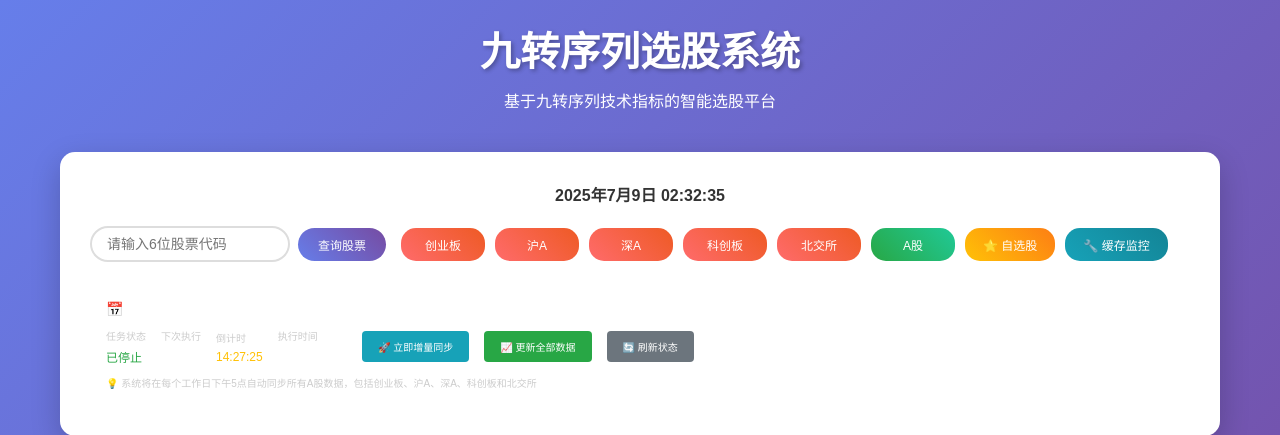
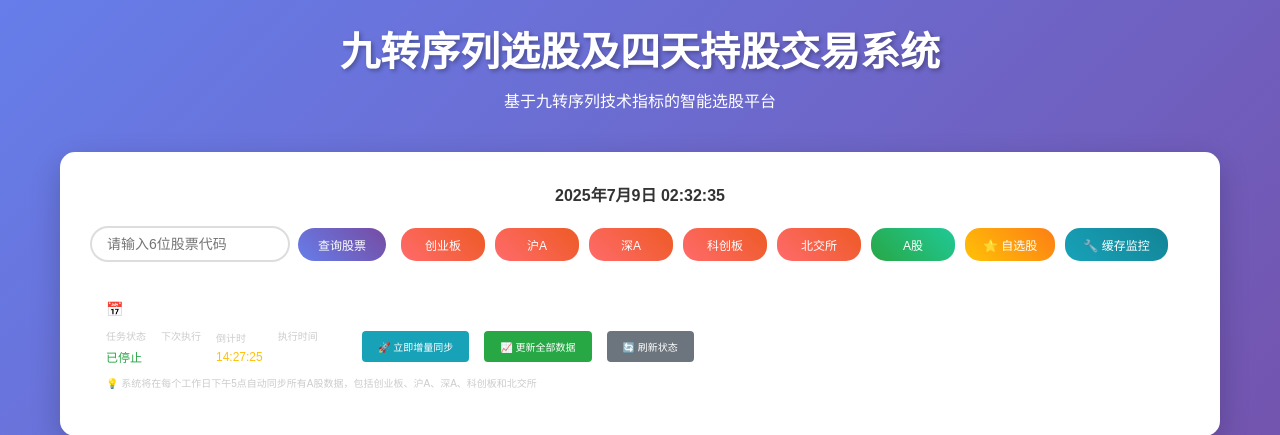
Before and after one commit to wuxiancai/td_stock_web, a Flask app: page / in a window 1280 px wide. Shown: the top 435 px of the page. Run offline with Flask 3, Linux system fonts and the light colour scheme.

Commit message:
修改标题

```diff
--- a/templates/index.html
+++ b/templates/index.html
@@ -3,7 +3,7 @@
 <head>
     <meta charset="UTF-8">
     <meta name="viewport" content="width=device-width, initial-scale=1.0">
-    <title>九转序列选股系统</title>
+    <title>九转序列选股及四天持股交易系统</title>
     <style>
         * {
             margin: 0;
@@ -321,7 +321,7 @@
 <body>
     <div class="container">
         <div class="header">
-            <h1>九转序列选股系统</h1>
+            <h1>九转序列选股及四天持股交易系统</h1>
             <p>基于九转序列技术指标的智能选股平台</p>
         </div>
 
--- a/templates/stock_detail.html
+++ b/templates/stock_detail.html
@@ -3,7 +3,7 @@
 <head>
     <meta charset="UTF-8">
     <meta name="viewport" content="width=device-width, initial-scale=1.0">
-    <title>股票详情 - 九转序列选股系统</title>
+    <title>股票详情 - 九转序列选股及四天持股交易系统</title>
     <script src="https://cdn.jsdelivr.net/npm/echarts@5.4.3/dist/echarts.min.js"></script>
     <style>
         * {
@@ -392,7 +392,7 @@
             document.getElementById('rsiSection').style.display = 'block';
 
             // 动态设置页面标题为股票名称
-            document.title = data.name + ' - 九转序列选股系统';
+            document.title = data.name + ' - 九转序列选股及四天持股交易系统';
 
             document.getElementById('stockName').textContent = data.name;
             document.getElementById('stockCode').textContent = data.ts_code;
--- a/templates/watchlist.html
+++ b/templates/watchlist.html
@@ -3,7 +3,7 @@
 <head>
     <meta charset="UTF-8">
     <meta name="viewport" content="width=device-width, initial-scale=1.0">
-    <title>自选股 - 九转序列选股系统</title>
+    <title>自选股 - 九转序列选股及四天持股交易系统</title>
     <style>
         * {
             margin: 0;
```
Also changed, not shown: README.md, 1 other file.
